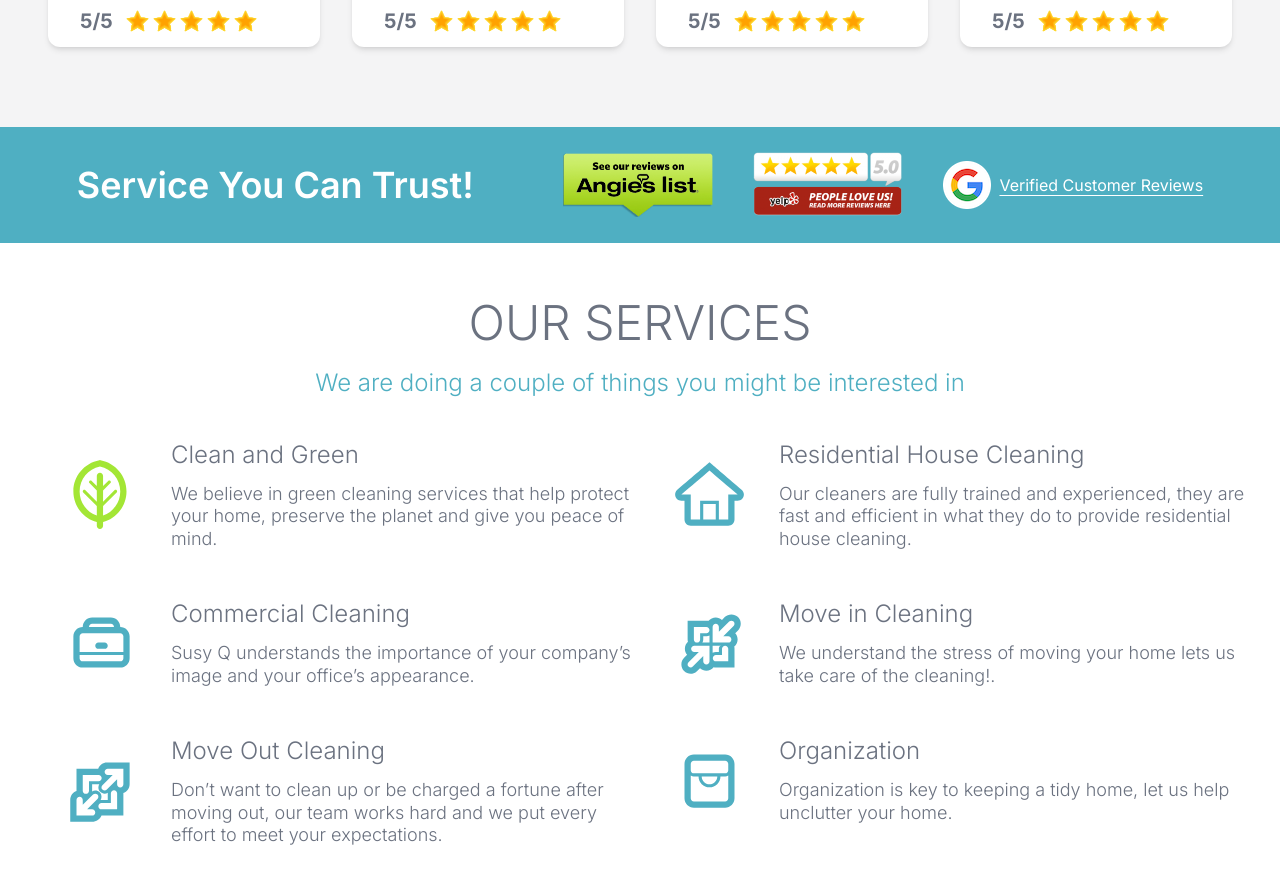
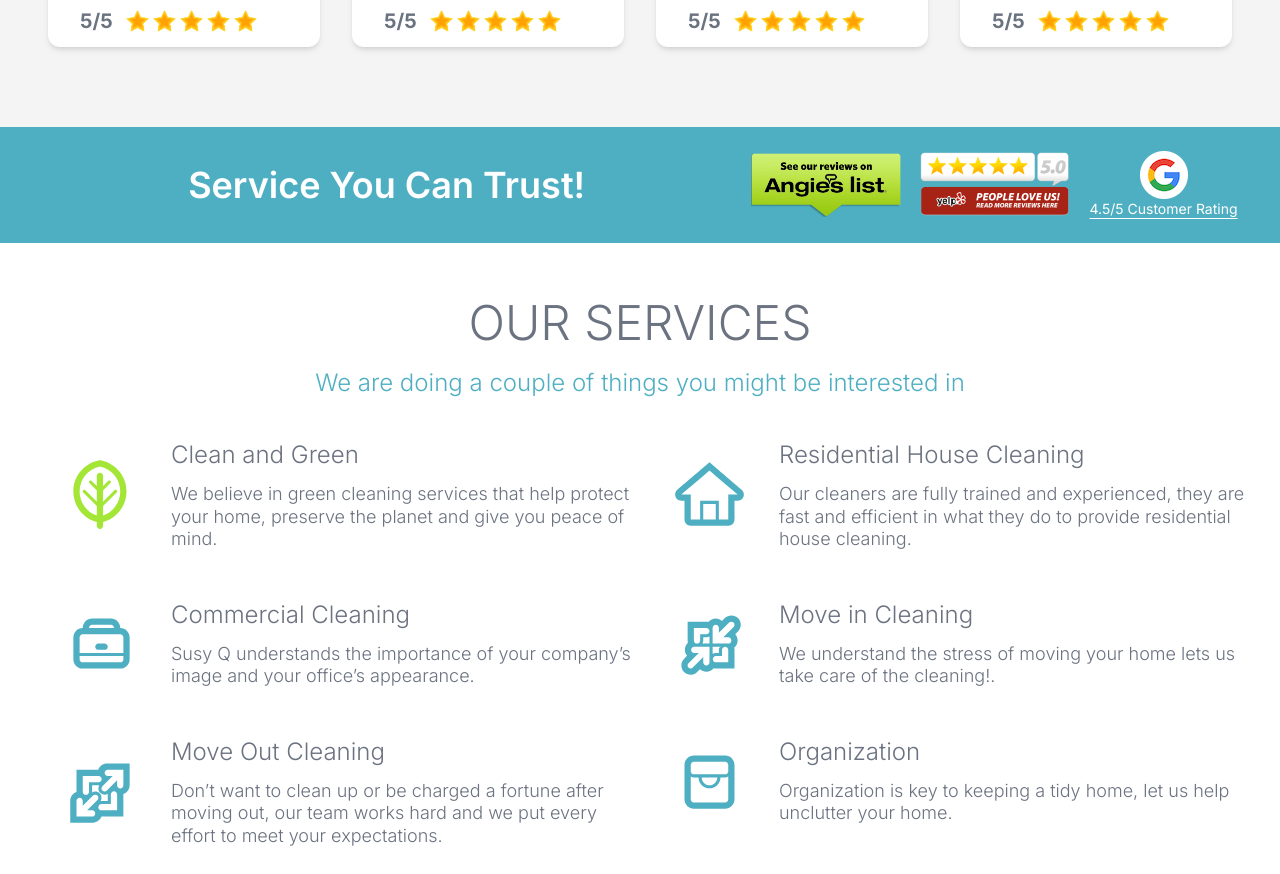
Before and after one commit to oscar-ct/susyq, a Next.js app: page / in a window 1280 px wide. Shown: the part 1080-1954 px from the top of the page. Built offline with nearby package versions, Linux system fonts and the light colour scheme.

Commit message:
update icons format and layout, improve mobile view

```diff
--- a/src/components/ReviewBanner.jsx
+++ b/src/components/ReviewBanner.jsx
@@ -5,18 +5,19 @@ import angiesIcon from "@/assets/png/angies-list_logo.png";
 
 const ReviewBanner = () => {
     return (
-        <section className={"bg-zinc-100 sm:bg-susy w-full mx-auto px-4 lg:px-8"}>
-            <div className={"w-full flex flex-col lg:flex-row items-center justify-around py-6"}>
-                <h1 className={"text-gray-600 pb-4 text-2xl lg:pb-0 xl:text-4xl sm:text-white sm:font-semibold"}>Service You Can Trust!</h1>
-                <div className={"flex items-center gap-6 md:gap-10"}>
+        <section className={"bg-zinc-100 w-full mx-auto px-4 sm:bg-susy lg:px-8"}>
+            <div className={"w-full flex flex-col items-center justify-evenly py-6 lg:flex-row"}>
+                <h1 className={"flex justify-center text-gray-600 pb-4 text-2xl sm:text-white sm:font-semibold lg:w-5/12 lg:pb-0 xl:text-4xl xl:w-7/12"}>Service You Can Trust!</h1>
+                <div className={"w-full flex items-center lg:w-7/12 xl:w-5/12"}>
                     <a
+                        className={"w-5/12 flex justify-center sm:w-4/12"}
                         aria-label="portfolio"
                         href={"https://www.angi.com/companylist/us/tx/austin/susy-q-cleaning-reviews-7976733.htm#reviews"}
                         target="_blank"
                         rel="noopener noreferrer"
                     >
                         <Image
-                            className={"object-scale-down"}
+                            className={"w-full max-w-[150px]"}
                             priority
                             width={150}
                             height={50}
@@ -25,13 +26,14 @@ const ReviewBanner = () => {
                         />
                     </a>
                     <a
+                        className={"w-5/12 flex justify-center sm:w-4/12"}
                         aria-label="portfolio"
                         href={"https://www.yelp.com/biz/susy-q-cleaning-austin"}
                         target="_blank"
                         rel="noopener noreferrer"
                     >
                         <Image
-                            className={"object-scale-down"}
+                            className={"w-full max-w-[150px]"}
                             priority
                             width={150}
                             height={50}
@@ -40,21 +42,21 @@ const ReviewBanner = () => {
                         />
                     </a>
                     <a
+                        className={"w-2/12 flex flex-col justify-center items-center sm:w-4/12"}
                         aria-label="portfolio"
                         href={"https://www.google.com/maps/place/Susy+Q+Cleaning/@30.4249436,-97.7701436,10.02z/data=!4m6!3m5!1s0x8644ca319618068d:0x49ea24942bbe87a3!8m2!3d30.4206125!4d-97.763874!16s%2Fg%2F1v8x2l5y?entry=ttu&g_ep=EgoyMDI0MTAyMy4wIKXMDSoASAFQAw%3D%3D"}
                         target="_blank"
                         rel="noopener noreferrer"
-                        className={"flex flex-col lg:flex-row gap-2 items-center"}
                     >
                         <Image
-                            className={"object-scale-down"}
+                            className={"w-full max-w-[48px]"}
                             priority
                             width={48}
                             height={48}
                             src={googleIcon}
                             alt={"google reviews"}
                         />
-                        <span className={"hidden lg:block text-center text-white underline underline-offset-4"}>Verified Customer Reviews</span>
+                        <span className={"hidden text-sm text-center text-white underline underline-offset-4 lg:block"}>4.5/5 Customer Rating</span>
                     </a>
                 </div>
             </div>
```
